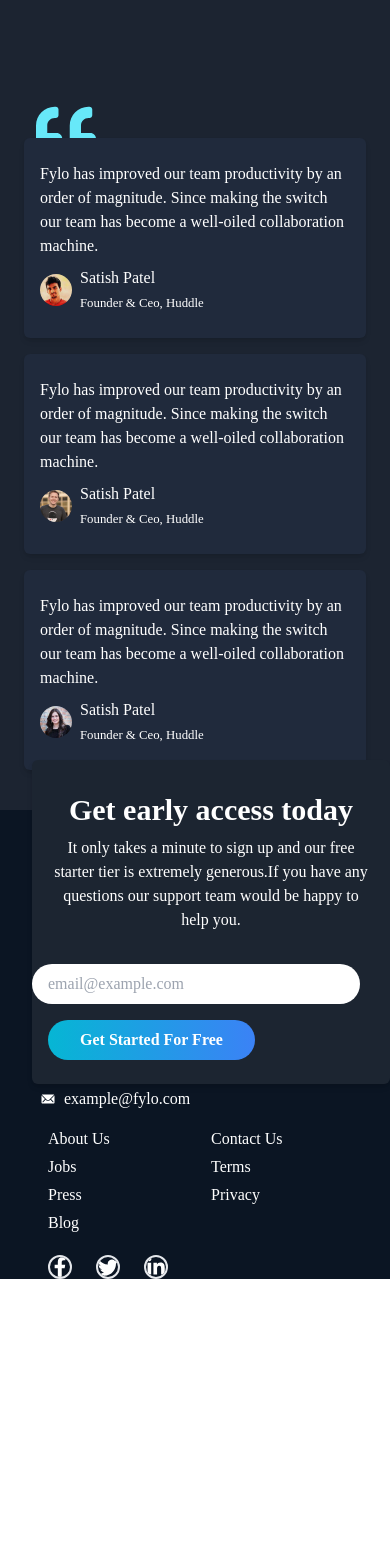
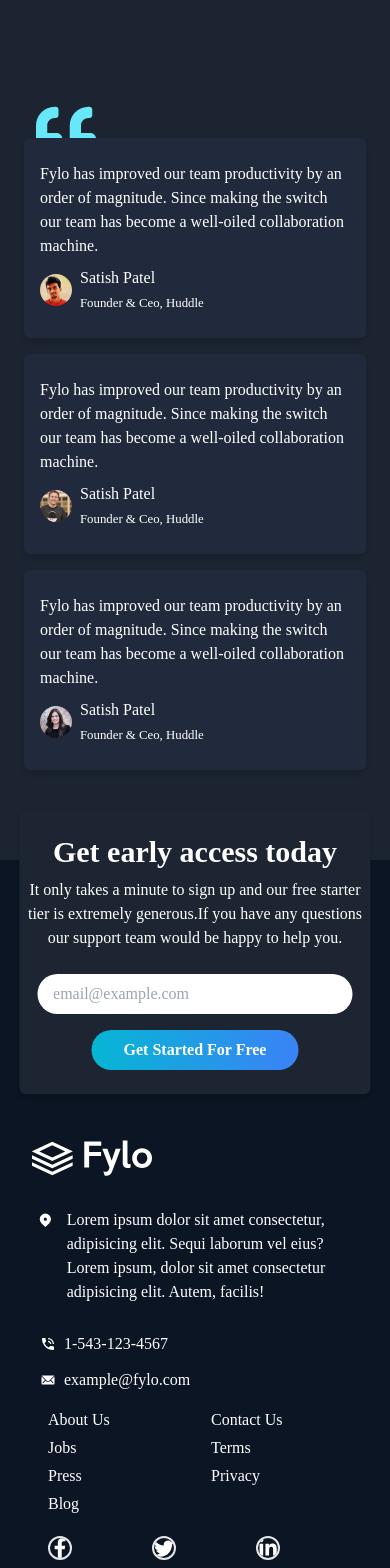
Before and after one commit to kennedybabu/Fylo, a React (Create React App) app: page / in a window 390 px wide. Shown: the part 2460-4028 px from the top of the page. Before the commit the page ends 3739 px from the top, so only its background shows below. Built offline with nearby package versions, Linux system fonts and the light colour scheme.

Commit message:
feature: intall react-scroll

```diff
--- a/package.json
+++ b/package.json
@@ -10,6 +10,7 @@
     "react-dom": "^18.1.0",
     "react-icons": "^4.4.0",
     "react-scripts": "5.0.1",
+    "react-scroll": "^1.8.7",
     "web-vitals": "^2.1.4"
   },
   "scripts": {
--- a/public/index.html
+++ b/public/index.html
@@ -2,14 +2,13 @@
 <html lang="en">
   <head>
     <meta charset="utf-8" />
-    <link rel="icon" href="%PUBLIC_URL%/favicon.ico" />
     <meta name="viewport" content="width=device-width, initial-scale=1" />
+    <link rel="icon" href="assets/logo.svg">
     <meta name="theme-color" content="#000000" />
     <meta
       name="description"
       content="Web site created using create-react-app"
     />
-    <link rel="apple-touch-icon" href="%PUBLIC_URL%/logo192.png" />
     <!--
       manifest.json provides metadata used when your web app is installed on a
       user's mobile device or desktop. See https://developers.google.com/web/fundamentals/web-app-manifest/
@@ -24,7 +23,7 @@
       work correctly both with client-side routing and a non-root public URL.
       Learn how to configure a non-root public URL by running `npm run build`.
     -->
-    <title>React App</title>
+    <title>Fylo</title>
   </head>
   <body>
     <noscript>You need to enable JavaScript to run this app.</noscript>
--- a/src/components/Features.jsx
+++ b/src/components/Features.jsx
@@ -6,7 +6,7 @@ import Security from '../assets/icon-security.svg'
 
 const Features = () => {
   return (
-    <div className='pt-8 h-full bg-[#1c2431] md:w-full text-white flex items-center justify-center px-8 lg:pt-32'>
+    <div name='features' className='pt-8 h-full bg-[#1c2431] md:w-full text-white flex items-center justify-center px-8 lg:pt-32'>
         {/* container */}
         <div className='grid sm:grid-cols-2 gap-20 my-8'>
 
--- a/src/components/Footer.jsx
+++ b/src/components/Footer.jsx
@@ -11,9 +11,9 @@ const Footer = () => {
   return (
     <div className='w-full h-full bg-[#0b1523] text-white'>
         {/* container */}
-        <div className='relative w-full flex pt-10 flex-col px-8 md:pt-[200px] md:pb-8'>
+        <div className='relative w-full pt-[280px] flex  flex-col px-8 md:pt-[250px] md:pb-8'>
             <div className='w-full'>
-                <img className='w-[150px]' src={Logo} alt="logo" />
+                <img className='w-[120px] sm:w-[150px]' src={Logo} alt="logo" />
             </div>
             <div className='grid lg:grid-cols-4 md:grid-cols-2 mt-8 gap-4' >
                 <div className='flex justify-between'>
@@ -46,8 +46,8 @@ const Footer = () => {
                     </div>
                 </div>
 
-                <div className='flex gap-6 pl-4'>
-                    <div className=''>
+                <div className='flex gap-20 md:gap-4 pl-4 pb-4 sm:pb-0'>
+                    <div>
                         <FaFacebookF className='hover:scale-110 hover:text-cyan-300 hover:border-cyan-300 text-2xl cursor-pointer duration-200 border-2 rounded-full' />
                     </div>
                     <div>
@@ -58,20 +58,19 @@ const Footer = () => {
                     </div>
                 </div>
             </div>
-            <div className='absolute top-[-50px] pb-2 rounded-md max-w-[1000px] lg:w-[900px] md:h-[230px] flex flex-col items-center mx-auto bg-[#1c2531] shadow-md'>
-                <div className='w-full text-center mt-4 p-4'>
+            <div name='sign-in' className='w-[90%] inset-x-auto absolute md:h-auto top-[-50px] pb-2  rounded-md lg:w-[900px] sm:flex flex-col items-center left-1/2 -translate-x-1/2 bg-[#1c2531] shadow-md'>
+                <div className='w-full p-2 text-center mt-4 md:p-4'>
                     <p className='text-3xl font-bold'>Get early access today</p>
                     <p className='max-w-[700px] mx-auto mt-2'>It only takes a minute to sign up and our free starter tier is extremely generous.If you have any questions
                         our support team would be happy to help you.
                     </p>
                 </div>
-                <div>
-                    <input type="text" placeholder='email@example.com' className='rounded-[30px] py-2 pr-28 pl-4 mt-4'/>
+                <div className='flex flex-col items-center'>
+                    <input type="text" placeholder='email@example.com' className='w-[90%] rounded-[30px] py-2 md:pr-28 pl-4 mt-4 text-gray-500 active:outline-none focus:outline-none'/>
                     <button className='py-2 px-8 rounded-3xl m-4 bg-gradient-to-r from-cyan-500 to-blue-500'><span className='font-bold'>Get Started For Free</span></button>
                 </div>
             </div>
         </div>
-
     </div>
   )
 }
--- a/src/components/Navbar.jsx
+++ b/src/components/Navbar.jsx
@@ -2,6 +2,7 @@ import React, { useState } from 'react'
 import Logo from '../assets/logo.svg'
 import {GoThreeBars} from 'react-icons/go'
 import {FaTimes} from 'react-icons/fa'
+import { Link } from "react-scroll";
 
 
 const Navbar = () => {
@@ -17,9 +18,15 @@ const Navbar = () => {
 
         {/* navlinks */}
         <div className='hidden md:flex font-bold'>
-            <li className='hover:text-cyan-300 duration-300'>Features</li>
-            <li className='hover:text-cyan-300 duration-300'>Team</li>
-            <li className='hover:text-cyan-300 duration-300'>Sign In</li>
+            <Link activeClass="active" to="features" smooth={true} duration={300} className='cursor-pointer hover:text-cyan-300 duration-300 m-4'>
+                Features
+            </Link>
+            <Link activeClass="active" to="testimonials" smooth={true} duration={300} className='cursor-pointer hover:text-cyan-300 duration-300 m-4'>
+                Team
+            </Link>
+            <Link activeClass="active" to="sign-in" smooth={true} duration={300} className='cursor-pointer hover:text-cyan-300 duration-300 m-4'>
+                Sign In
+            </Link>
         </div>
 
         {/* mobile-links */}
--- a/src/components/Testimonials.jsx
+++ b/src/components/Testimonials.jsx
@@ -6,10 +6,10 @@ import { FaQuoteLeft } from 'react-icons/fa'
 
 const Testimonials = () => {
   return (
-    <div className='px-4 pt-[50px] md:pt-2 w-full h-full bg-[#1c2431] text-white pb-10 lg:px-14 md:pb-[100px]'>
+    <div name='testimonials' className='px-4 pt-[50px] md:pt-2 w-full h-full bg-[#1c2431] text-white pb-10 lg:px-14 md:pb-[100px]'>
 
         {/* container */}
-        <div className='px-2 relative w-full grid md:grid-cols-3 gap-4 md:px-8'>
+        <div className='pb-[50px] px-2 relative w-full grid md:grid-cols-3 gap-4 md:px-8'>
 
             <FaQuoteLeft className='z-[1] absolute text-6xl top-[-35px] left-[20px] text-cyan-300'/>
 
```
Also changed, not shown: 2 other files (tests, documents, lock files or other folders).
